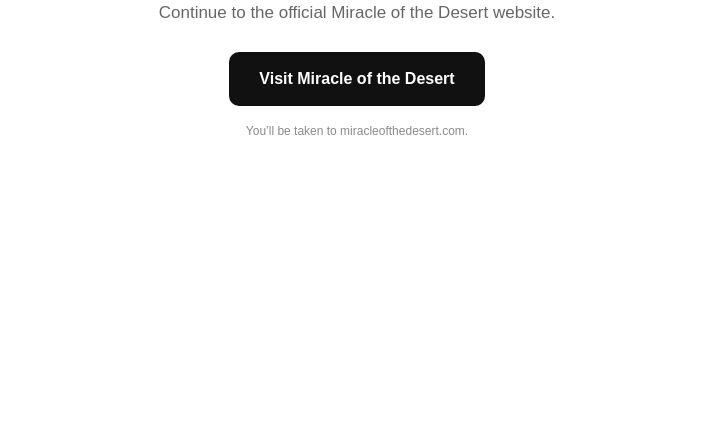
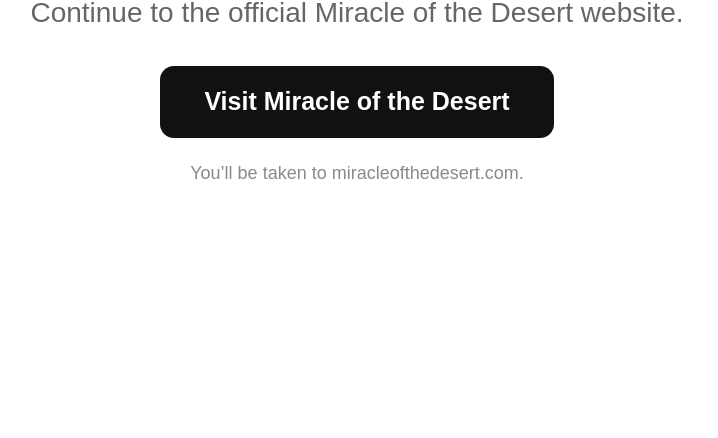
Before and after one commit to miracleofthedesert/motd-collect, a plain HTML site: page index.html in a window 1280 px wide. Shown: the part 362-800 px from the top of the page, without its empty margins (283-1001 px from the left). Drawn offline with Linux system fonts and the light colour scheme.

Commit message:
Add files via upload

```diff
--- a/index.html
+++ b/index.html
@@ -11,113 +11,160 @@
       --bg: #ffffff;
       --text: #111111;
       --muted: #666666;
-      --border: #d9d9d9;
       --button: #111111;
       --button-text: #ffffff;
     }
+
     * { box-sizing: border-box; }
-    html, body { height: 100%; }
+
+    html, body {
+      height: 100%;
+      margin: 0;
+    }
+
     body {
-      margin: 0;
       font-family: Arial, Helvetica, sans-serif;
       background: var(--bg);
       color: var(--text);
+    }
+
+    .screen {
+      min-height: 100vh;
       display: grid;
       place-items: center;
       padding: 24px;
     }
-    .card {
-      width: min(560px, 100%);
+
+    #loadingScreen {
       text-align: center;
     }
-    .brand {
-      font-size: clamp(28px, 6vw, 44px);
-      font-weight: 700;
-      letter-spacing: -0.02em;
-      margin-bottom: 14px;
-    }
-    .copy {
-      font-size: 17px;
-      line-height: 1.5;
-      color: var(--muted);
-      margin: 0 auto 28px;
-      max-width: 460px;
-    }
-    .loading {
-      min-height: 72px;
-      display: grid;
-      place-items: center;
-    }
+
     .spinner {
       width: 38px;
       height: 38px;
+      margin: 0 auto 18px;
       border: 4px solid #e6e6e6;
-      border-top-color: #333333;
+      border-top: 4px solid #333333;
       border-radius: 50%;
       animation: spin .9s linear infinite;
     }
-    @keyframes spin { to { transform: rotate(360deg); } }
+
+    @keyframes spin {
+      to { transform: rotate(360deg); }
+    }
+
+    .loading-text {
+      font-size: 16px;
+      color: #555555;
+    }
+
+    #landingPage {
+      display: none;
+      opacity: 0;
+      transition: opacity .18s ease;
+    }
+
+    #landingPage.visible {
+      display: grid;
+      opacity: 1;
+    }
+
+    .card {
+      width: min(760px, 100%);
+      text-align: center;
+    }
+
+    .brand {
+      font-size: clamp(42px, 7vw, 72px);
+      font-weight: 700;
+      letter-spacing: -0.035em;
+      margin-bottom: 22px;
+    }
+
+    .copy {
+      font-size: clamp(18px, 2.4vw, 28px);
+      line-height: 1.35;
+      color: var(--muted);
+      margin: 0 auto 34px;
+      max-width: 700px;
+    }
+
     .button {
       display: inline-flex;
       align-items: center;
       justify-content: center;
-      min-height: 52px;
-      padding: 0 28px;
-      border-radius: 8px;
+      min-height: 72px;
+      padding: 0 44px;
+      border-radius: 14px;
       background: var(--button);
       color: var(--button-text);
       text-decoration: none;
       font-weight: 700;
-      font-size: 16px;
-      border: 1px solid var(--button);
+      font-size: clamp(18px, 2.2vw, 25px);
       transition: transform .15s ease, opacity .15s ease;
     }
+
     .button:hover { opacity: .9; }
     .button:active { transform: translateY(1px); }
-    .hidden { display: none; }
+
     .note {
-      margin-top: 18px;
-      font-size: 12px;
+      margin-top: 22px;
+      font-size: clamp(14px, 1.8vw, 18px);
       line-height: 1.45;
       color: #8a8a8a;
     }
   </style>
 </head>
 <body>
-  <main class="card">
-    <div class="brand">Miracle of the Desert</div>
-    <p class="copy">Continue to the official Miracle of the Desert website.</p>
 
-    <div id="loadingState" class="loading" aria-live="polite" aria-label="Loading">
+  <section id="loadingScreen" class="screen" aria-live="polite" aria-label="Loading">
+    <div>
       <div class="spinner" aria-hidden="true"></div>
+      <div class="loading-text">Loading…</div>
     </div>
+  </section>
 
-    <div id="continueState" class="hidden">
-      <a id="continueButton" class="button" href="https://www.miracleofthedesert.com/" rel="noopener">Visit Miracle of the Desert</a>
+  <main id="landingPage" class="screen">
+    <div class="card">
+      <div class="brand">Miracle of the Desert</div>
+      <p class="copy">Continue to the official Miracle of the Desert website.</p>
+
+      <a id="continueButton"
+         class="button"
+         href="https://www.miracleofthedesert.com/"
+         rel="noopener">
+        Visit Miracle of the Desert
+      </a>
+
       <div class="note">You’ll be taken to miracleofthedesert.com.</div>
     </div>
   </main>
 
   <script>
     (function () {
+      const loadingScreen = document.getElementById('loadingScreen');
+      const landingPage = document.getElementById('landingPage');
       const button = document.getElementById('continueButton');
-      const loadingState = document.getElementById('loadingState');
-      const continueState = document.getElementById('continueState');
 
       // Preserve incoming query parameters (for example UTM tags)
-      // for the visitor's intentional click through to the main site.
+      // when the visitor clicks through to the main site.
       const sourceParams = new URLSearchParams(window.location.search);
       const destination = new URL(button.href);
-      sourceParams.forEach((value, key) => destination.searchParams.set(key, value));
+
+      sourceParams.forEach((value, key) => {
+        destination.searchParams.set(key, value);
+      });
+
       button.href = destination.toString();
 
-      // Show a brief one-second loading state, then reveal the CTA.
+      // Show only the loading screen for exactly one second,
+      // then reveal the landing page with the button.
       setTimeout(function () {
-        loadingState.classList.add('hidden');
-        continueState.classList.remove('hidden');
-        button.focus({ preventScroll: true });
+        loadingScreen.style.display = 'none';
+        landingPage.classList.add('visible');
       }, 1000);
     })();
   </script>
+
 </body>
 </html>
```
